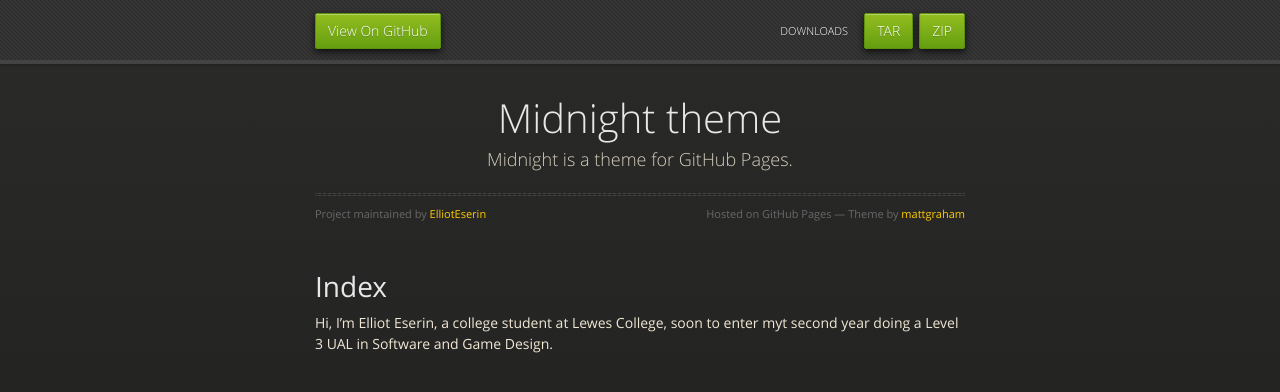
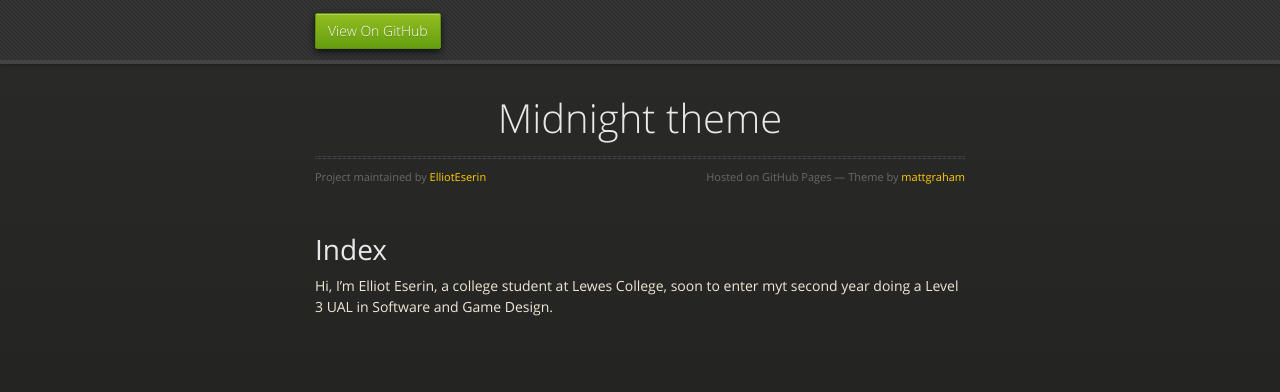
Before and after one commit to ElliotEserin/Portfolio, a Jekyll site: the page built from index.md, in a window 1280 px wide. Shown: the top 392 px of the page. Built offline with Jekyll 4.4.1, drawn with Linux system fonts in a browser that asks for light colours; the repository's description, which GitHub fills in, is left out; our own code applies the rules of GitHub Pages for plain Markdown files.

Commit message:
Update _config.yml

```diff
--- a/_config.yml
+++ b/_config.yml
@@ -1,5 +1,3 @@
 title: Midnight theme
-description: Midnight is a theme for GitHub Pages.
-show_downloads: true
 google_analytics:
 theme: jekyll-theme-midnight
```
